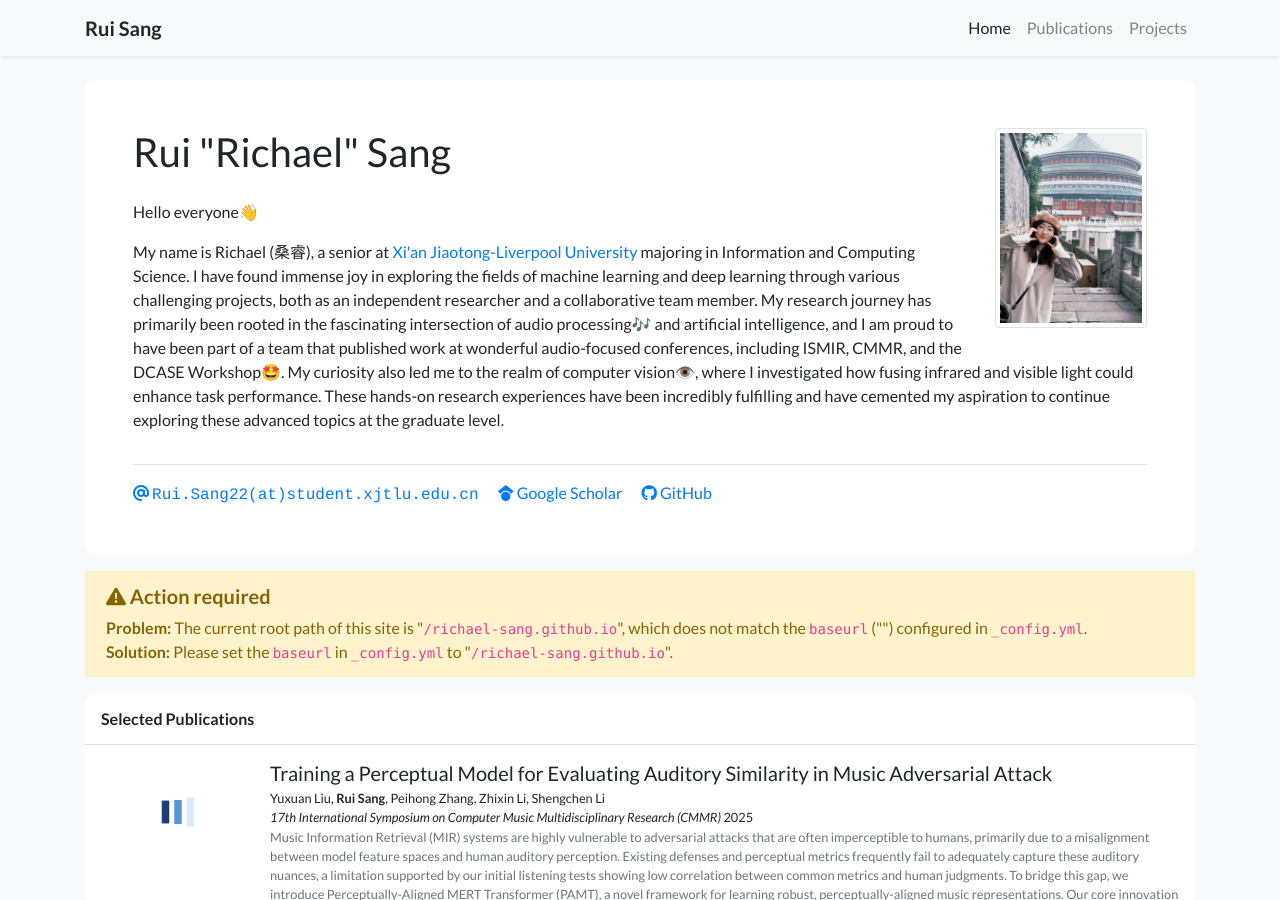
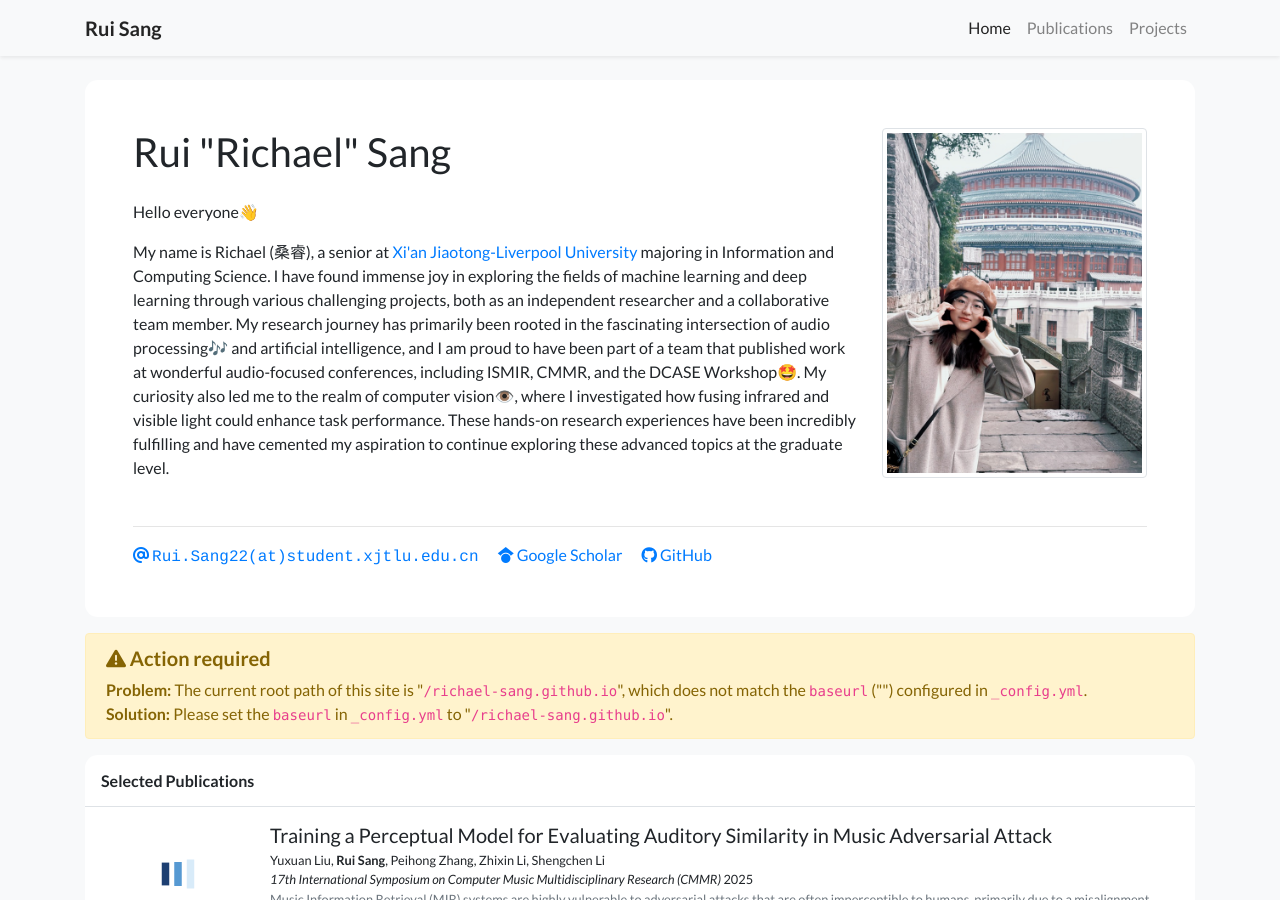
Before and after one commit to richael-sang/richael-sang.github.io, a Jekyll site: the page built from index.html, in a window 1280 px wide and 900 px high. Built offline with Jekyll 4.4.1, drawn with Linux system fonts in a browser that asks for light colours; nearby versions of some CDN libraries; a style sheet for code colours, icons or effects is not loaded.

Commit message:
Update profile_card.html

```diff
--- a/_includes/widgets/profile_card.html
+++ b/_includes/widgets/profile_card.html
@@ -10,7 +10,7 @@
                             <img
                                 src="{{ site.data.profile.portrait_url | relative_url }}"
                                 class="figure-img img-fluid img-thumbnail"
-                                style="height: 200px;"
+                                style="height: 350px;"
                                 data-toggle="tooltip"
                                 data-placement="top"
                                 title="{{ site.data.profile.portrait_caption }}">
```
